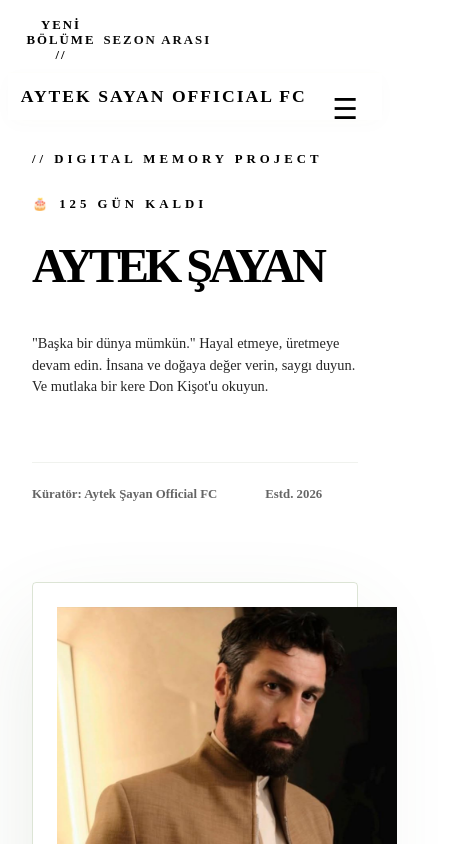
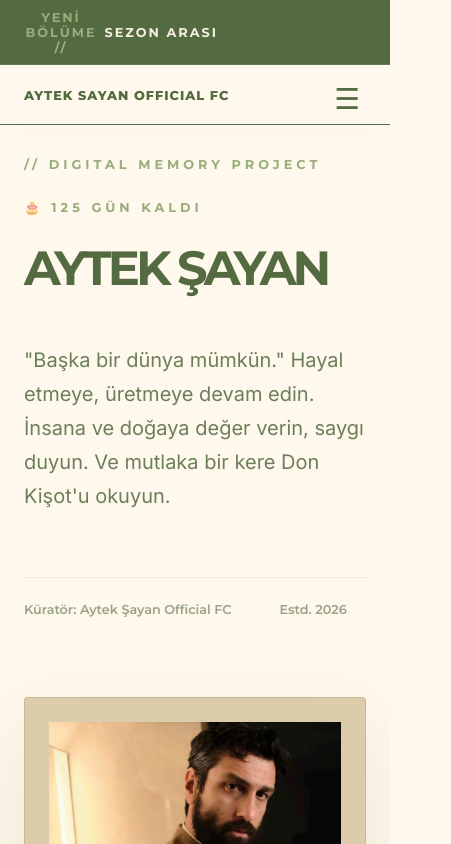
Before and after one commit to ebru1967/oyuncu-fan-projesi, a React (Vite) app: page / in a window 390 px wide. Shown: the top 844 px of the page, 451 px wide, since content can reach past the window. Built offline with nearby package versions, Linux system fonts and the light colour scheme.

Commit message:
Mobil tasarım tasiyici hatalari giderildi.

```diff
--- a/src/App.css
+++ b/src/App.css
@@ -1514,43 +1514,64 @@
   justify-content: center;
   margin-bottom: 1rem;
 }/* ==========================================
+  /* ==========================================
    15. MOBİL UYUM (RESPONSIVE) VE HAMBURGER MENÜ
    ========================================== */
 
-/* 1. BİLGİSAYARDA İKONU GİZLE */
+/* Bilgisayarda hamburger gizli */
 .hamburger {
   display: none;
   font-size: 1.8rem;
   cursor: pointer;
   color: var(--accent-dark);
-}
-
-/* 2. TELEFON EKRANLARI İÇİN AYARLAR */
+  background: none;
+  border: none;
+}
+
+/* Mobil */
 @media (max-width: 768px) {
 
-  /* --- HAMBURGER MENÜ AYARLARI --- */
+  html,
+  body {
+    overflow-x: hidden;
+  }
+
   .navbar {
     padding: 1.2rem 1.5rem;
+    position: relative;
+  }
+
+  .nav-logo {
+    max-width: 75%;
+  }
+
+  .nav-logo a {
+    font-size: 0.8rem;
+    letter-spacing: 1px;
   }
 
   .hamburger {
     display: block;
     position: absolute;
     right: 1.5rem;
-    top: 1.2rem;
+    top: 1rem;
+    z-index: 1100;
   }
 
   .nav-links {
     display: none;
     flex-direction: column;
+    align-items: flex-start;
     width: 100%;
     position: absolute;
-    top: 65px;
+    top: 100%;
     left: 0;
     background-color: var(--bg-main);
     padding: 1rem 0;
     box-shadow: 0 10px 20px rgba(84, 107, 65, 0.1);
+    border-top: 1px solid rgba(84, 107, 65, 0.1);
     z-index: 1000;
+    gap: 0;
   }
 
   .nav-links.active {
@@ -1559,23 +1580,38 @@
 
   .nav-links .dropdown,
   .nav-links .nav-item-link {
-    margin: 0.5rem 1.5rem;
+    width: 100%;
+    margin: 0;
+    padding: 0.8rem 1.5rem;
     text-align: left;
+  }
+
+  .dropdown {
+    width: 100%;
+  }
+
+  .dropdown-trigger {
+    display: block;
+    width: 100%;
   }
 
   .dropdown-menu {
     position: static;
+    transform: none;
+    min-width: unset;
+    width: 100%;
+    margin-top: 0.5rem;
     box-shadow: none;
+    border: none;
     background: transparent;
     padding-left: 1rem;
-    display: none;
-    border: none;
-  }
-
-  .dropdown:hover .dropdown-menu,
-  .dropdown:active .dropdown-menu {
     display: flex;
     flex-direction: column;
+  }
+
+  .dropdown-menu a {
+    padding: 0.7rem 1rem;
+    font-size: 0.75rem;
   }
 
   .hero-grid-container,
--- a/src/components/Navbar.jsx
+++ b/src/components/Navbar.jsx
@@ -2,88 +2,143 @@ import React, { useState } from 'react';
 import { Link } from 'react-router-dom';
 
 function Navbar() {
-  // Mobil menünün açık/kapalı durumunu tutan state
   const [isOpen, setIsOpen] = useState(false);
 
-  // Linke tıklandığında menüyü kapatan fonksiyon
   const closeMenu = () => setIsOpen(false);
 
   return (
     <nav className="navbar">
       <div className="nav-logo">
-        <Link to="/" onClick={closeMenu}>AYTEK SAYAN OFFICIAL FC</Link>
+        <Link to="/" onClick={closeMenu}>
+          AYTEK SAYAN OFFICIAL FC
+        </Link>
       </div>
 
-      {/* Mobil Hamburger Butonu */}
-      <div className="hamburger" onClick={() => setIsOpen(!isOpen)}>
+      <button
+        className="hamburger"
+        onClick={() => setIsOpen(!isOpen)}
+        aria-label="Menüyü Aç/Kapat"
+      >
         {isOpen ? '✕' : '☰'}
-      </div>
+      </button>
 
-      {/* isOpen state'ine göre 'active' class'ı ekleniyor */}
       <div className={`nav-links ${isOpen ? 'active' : ''}`}>
-        <Link to="/" className="nav-item-link" onClick={closeMenu}>ANA SAYFA</Link>
+        <Link to="/" className="nav-item-link" onClick={closeMenu}>
+          ANA SAYFA
+        </Link>
 
-        {/* AKTÖR PROFİLİ */}
         <div className="dropdown">
-          <span className="dropdown-trigger">PROFIL ▾</span>
+          <span className="dropdown-trigger">PROFİL ▾</span>
           <div className="dropdown-menu">
-            <Link to="/biyografi" onClick={closeMenu}>DETAYLI BİYOGRAFİ</Link>
-            <Link to="/#kronoloji" onClick={closeMenu}>KRONOLOJİK TARİHÇE</Link>
-            <Link to="/basin" onClick={closeMenu}>BASIN & SÖYLEŞİLER</Link>
+            <Link to="/biyografi" onClick={closeMenu}>
+              DETAYLI BİYOGRAFİ
+            </Link>
+            <Link to="/#kronoloji" onClick={closeMenu}>
+              KRONOLOJİK TARİHÇE
+            </Link>
+            <Link to="/basin" onClick={closeMenu}>
+              BASIN & SÖYLEŞİLER
+            </Link>
           </div>
         </div>
 
-        {/* SANAT KANONU */}
         <div className="dropdown">
           <span className="dropdown-trigger">SANAT & KARİYER ▾</span>
           <div className="dropdown-menu">
-            <Link to="/tiyatro" onClick={closeMenu}>TİYATRO ENVANTERİ</Link>
-            <Link to="/filmografi" onClick={closeMenu}>DİZİ & FİLMOGRAFİ</Link>
-            <Link to="/oduller" onClick={closeMenu}>ÖDÜLLER & ADAYLIKLAR</Link>
+            <Link to="/tiyatro" onClick={closeMenu}>
+              TİYATRO ENVANTERİ
+            </Link>
+            <Link to="/filmografi" onClick={closeMenu}>
+              DİZİ & FİLMOGRAFİ
+            </Link>
+            <Link to="/oduller" onClick={closeMenu}>
+              ÖDÜLLER & ADAYLIKLAR
+            </Link>
           </div>
         </div>
 
-        {/* GENİŞLETİLMİŞ MEDYA REPO */}
         <div className="dropdown">
           <span className="dropdown-trigger">MEDYA DEPOSU ▾</span>
           <div className="dropdown-menu">
-            <Link to="/medya-deposu#karakter-kesitleri" onClick={closeMenu}>KARAKTER KESİTLERİ</Link>
-            <Link to="/medya-deposu#fotograflar" onClick={closeMenu}>FOTOĞRAF ARŞİVİ</Link>
-            <Link to="/medya-deposu#wallpapers" onClick={closeMenu}>DUVAR KAĞITLARI</Link>
-            <Link to="/medya-deposu#profil-fotograflari" onClick={closeMenu}>PROFİL FOTOĞRAFLARI</Link>
-            <Link to="/medya-deposu#headers" onClick={closeMenu}>HEADER GÖRSELLERİ</Link>
-            <Link to="/medya-deposu#kamera-arkasi" onClick={closeMenu}>KAMERA ARKASI & DOĞAL HALLER</Link>
-            <Link to="/medya-deposu#mimikler" onClick={closeMenu}>İKONİK MİMİKLER & BAKIŞLAR</Link>
-            <Link to="/medya-deposu#sticker" onClick={closeMenu}>STICKER ARCHIVE</Link>
+            <Link to="/medya-deposu#karakter-kesitleri" onClick={closeMenu}>
+              KARAKTER KESİTLERİ
+            </Link>
+            <Link to="/medya-deposu#fotograflar" onClick={closeMenu}>
+              FOTOĞRAF ARŞİVİ
+            </Link>
+            <Link to="/medya-deposu#wallpapers" onClick={closeMenu}>
+              DUVAR KAĞITLARI
+            </Link>
+            <Link to="/medya-deposu#profil-fotograflari" onClick={closeMenu}>
+              PROFİL FOTOĞRAFLARI
+            </Link>
+            <Link to="/medya-deposu#headers" onClick={closeMenu}>
+              HEADER GÖRSELLERİ
+            </Link>
+            <Link to="/medya-deposu#kamera-arkasi" onClick={closeMenu}>
+              KAMERA ARKASI & DOĞAL HALLER
+            </Link>
+            <Link to="/medya-deposu#mimikler" onClick={closeMenu}>
+              İKONİK MİMİKLER & BAKIŞLAR
+            </Link>
+            <Link to="/medya-deposu#sticker" onClick={closeMenu}>
+              STICKER ARCHIVE
+            </Link>
           </div>
         </div>
 
-        {/* İNTERAKTİF ARŞİV */}
         <div className="dropdown">
           <span className="dropdown-trigger">İNTERAKTİF ▾</span>
           <div className="dropdown-menu">
-            <Link to="/adam-asmaca" onClick={closeMenu}>ŞİFRE ÇÖZÜMÜ (ADAM ASMACA)</Link>
-            <Link to="/quiz" onClick={closeMenu}>QUİZ</Link>
-            <Link to="/gunun-repligi" onClick={closeMenu}>GÜNÜN REPLİĞİ</Link>
-            <Link to="/cuval-terapi" onClick={closeMenu}>ÇUVAL TERAPİSİ (SAYAÇ)</Link>
-            <Link to="/jim-carrey-pixel" onClick={closeMenu}>PİKSEL BOYAMA</Link>
-            <Link to="/penalti" onClick={closeMenu}>PENALTI ATIŞI</Link>
-            <Link to="/puzzle" onClick={closeMenu}>ARŞİV PUZZLE</Link>
-            <Link to="/bulmaca" onClick={closeMenu}>KARE BULMACA</Link>
+            <Link to="/adam-asmaca" onClick={closeMenu}>
+              ŞİFRE ÇÖZÜMÜ (ADAM ASMACA)
+            </Link>
+            <Link to="/quiz" onClick={closeMenu}>
+              QUIZ
+            </Link>
+            <Link to="/gunun-repligi" onClick={closeMenu}>
+              GÜNÜN REPLİĞİ
+            </Link>
+            <Link to="/cuval-terapi" onClick={closeMenu}>
+              ÇUVAL TERAPİSİ (SAYAÇ)
+            </Link>
+            <Link to="/jim-carrey-pixel" onClick={closeMenu}>
+              PİKSEL BOYAMA
+            </Link>
+            <Link to="/penalti" onClick={closeMenu}>
+              PENALTI ATIŞI
+            </Link>
+            <Link to="/puzzle" onClick={closeMenu}>
+              ARŞİV PUZZLE
+            </Link>
+            <Link to="/bulmaca" onClick={closeMenu}>
+              KARE BULMACA
+            </Link>
           </div>
         </div>
 
-        {/* FC TOPLULUĞU MENÜSÜ */}
         <div className="dropdown">
-           <span className="dropdown-trigger">FC TOPLULUĞU ▾</span>
-           <div className="dropdown-menu">
-             <Link to="/fc-hesaplar" onClick={closeMenu}>X OFFICIAL KANALLAR</Link>
-             <Link to="/proje-destek" onClick={closeMenu}>PROJEYE DESTEK OL</Link>
-             <Link to="/fan-gonderileri" onClick={closeMenu}>FAN ESERLERİ GALERİSİ</Link>
-           </div>
+          <span className="dropdown-trigger">FC TOPLULUĞU ▾</span>
+          <div className="dropdown-menu">
+            <Link to="/fc-hesaplar" onClick={closeMenu}>
+              X OFFICIAL KANALLAR
+            </Link>
+            <Link to="/proje-destek" onClick={closeMenu}>
+              PROJEYE DESTEK OL
+            </Link>
+            <Link to="/fan-gonderileri" onClick={closeMenu}>
+              FAN ESERLERİ GALERİSİ
+            </Link>
+          </div>
         </div>
 
-        <Link to="/iletisim" className="nav-item-link" onClick={closeMenu}>İLETİŞİM</Link>
+        <Link
+          to="/iletisim"
+          className="nav-item-link"
+          onClick={closeMenu}
+        >
+          İLETİŞİM
+        </Link>
       </div>
     </nav>
   );
--- a/src/index.css
+++ b/src/index.css
@@ -1,42 +1,39 @@
-/* --- MOBİL UYUMLULUK (RESPONSIVE) İÇİN FİNAL DÜZENLEMELER --- */
+@import url('https://fonts.googleapis.com/css2?family=Caveat:wght@400;500;600&family=Montserrat:wght@600;700;800&family=Inter:wght@400;500&display=swap');
 
-@media (max-width: 768px) {
-  /* 1. Tüm sayfalardaki gereksiz boşlukları (padding) küçült */
-  .container {
-    padding: 1.5rem 1rem !important;
-  }
+:root {
+  /* Renk Paleti */
+  --bg-main: #FFF8EC;
+  --bg-card: #DCCCAC;
+  --accent-light: #99AD7A;
+  --accent-dark: #546B41;
+  --text-main: #546B41;
 
-  /* 2. Başlıkları telefona sığacak şekilde küçült */
-  .editorial-title, .bio-main-title {
-    font-size: 1.6rem !important;
-    letter-spacing: 0 !important;
-  }
+  /* Fontlar */
+  --font-heading: 'Montserrat', sans-serif;
+  --font-body: 'Inter', sans-serif;
+  --font-bio: 'Caveat', cursive;
+}
 
-  .editorial-subtitle {
-    font-size: 0.9rem !important;
-  }
+/* Tüm tarayıcı hatalarını sıfırlayan kök ayarlar */
+html, body {
+  margin: 0;
+  padding: 0;
+  width: 100%;
+  min-height: 100vh;
+  background-color: var(--bg-main);
+  color: var(--text-main);
+  font-family: var(--font-body);
+  scroll-behavior: smooth;
+  overflow-x: hidden;
+}
 
-  /* 3. Kart yapılarındaki devasa boşlukları daralt */
-  .record-card {
-    gap: 1rem !important;
-    padding: 1.5rem 0 !important;
-  }
+/* Vite'ın default olarak getirdiği çakışma yaratan elementi sıfırlama */
+#root {
+  width: 100%;
+  margin: 0;
+  padding: 0;
+}
 
-  /* 4. Filmografi ve Medya galeri ızgaralarını tek sütuna indir */
-  .gallery-grid, .inventory-list-full {
-    grid-template-columns: 1fr !important;
-    gap: 1.5rem !important;
-  }
-
-  /* 5. Metin taşmalarını engelle (Kelimeyi bölmez, olduğu gibi sığdırır) */
-  p, .editorial-bio-paragraph, .press-card-summary {
-    font-size: 0.9rem !important;
-    line-height: 1.5 !important;
-    word-wrap: break-word !important;
-  }
-
-  /* 6. Navbar'ın mobilde düzgün durması için */
-  .navbar {
-    padding: 0.8rem !important;
-  }
+* {
+  box-sizing: border-box;
 }
```
